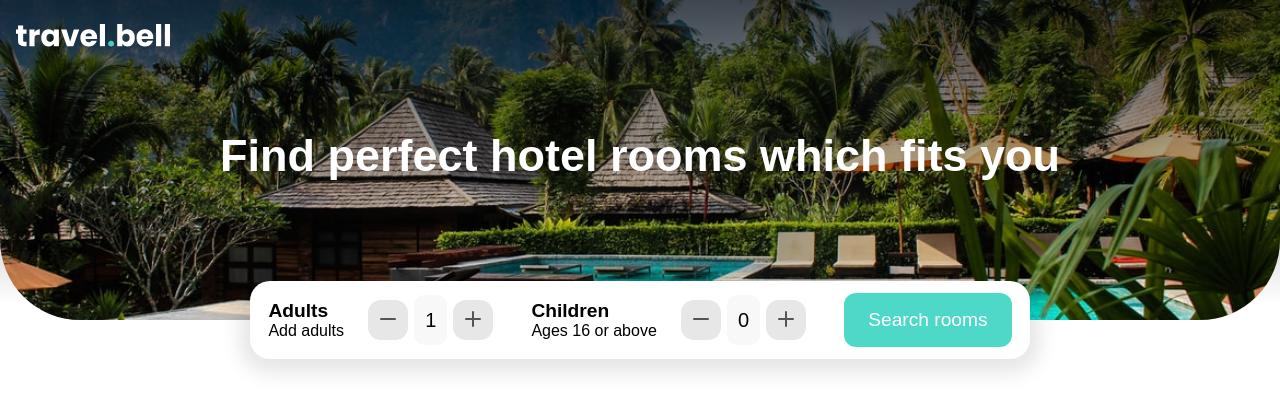
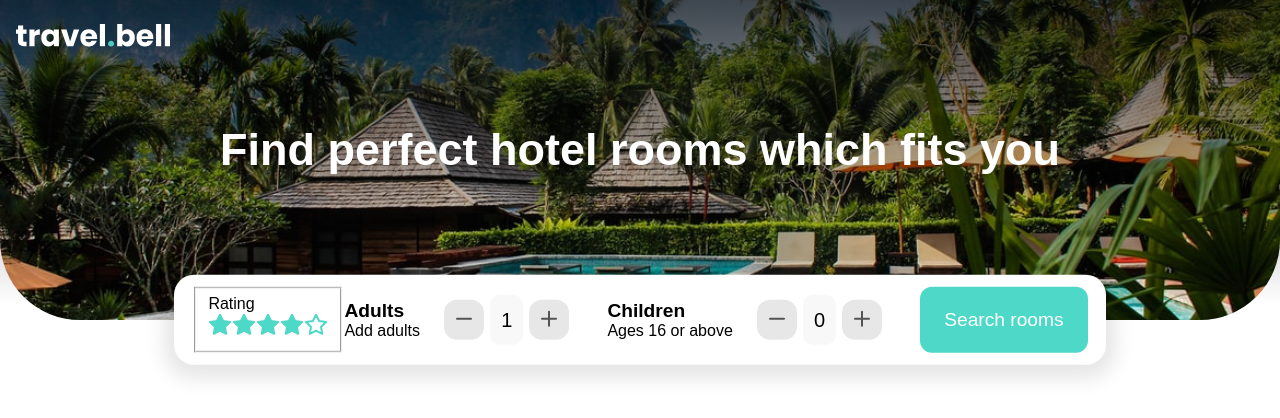
Before and after one commit to PiotrGasiorek/travel.bell, a React (Create React App) app: page / in a window 1280 px wide. Shown: the top 418 px of the page. Built offline with nearby package versions, Linux system fonts and the light colour scheme.

Commit message:
Added rating filter to form

```diff
--- a/src/components/Form.tsx
+++ b/src/components/Form.tsx
@@ -1,11 +1,13 @@
-import React from 'react';
 import Counter from './Counter';
+import RatingFilter from './RatingFilter';
 
 function Form() {
   return (
     <form className='form'>
+      <RatingFilter
+      />
       <Counter
-        minValue={0}
+        minValue={1}
         maxValue={16}
         defaultValue={1}
         header='Adults'
--- /dev/null
+++ b/src/components/RatingDisplay.tsx
@@ -0,0 +1,21 @@
+import { Star } from 'react-feather';
+import Rating from 'react-rating';
+
+function RatingDisplay() {
+  const handleRatingUpdate = (e: number) => {
+    console.log(e);
+  }
+
+  return (
+    <div id='rating'>
+      <Rating
+        emptySymbol={<Star stroke='#4ed8c8'/>}
+        fullSymbol={[1,2,3,4,5].map(() => <Star fill='#4ed8c8' stroke='#4ed8c8'/>)}
+        initialRating={4}
+        onChange={e => handleRatingUpdate(e)}
+      />
+    </div>
+  );
+}
+
+export default RatingDisplay;
--- /dev/null
+++ b/src/components/RatingFilter.tsx
@@ -0,0 +1,16 @@
+import RatingDisplay from "./RatingDisplay";
+
+function RatingFilter() {
+  return (
+    <fieldset className='rating-filter'>
+      <label className='rating-filter__label' htmlFor="rating">
+        <span className="rating-filter__label__header">
+          Rating
+        </span>
+      </label>
+      <RatingDisplay/>
+    </fieldset>
+  );
+}
+
+export default RatingFilter;
```
